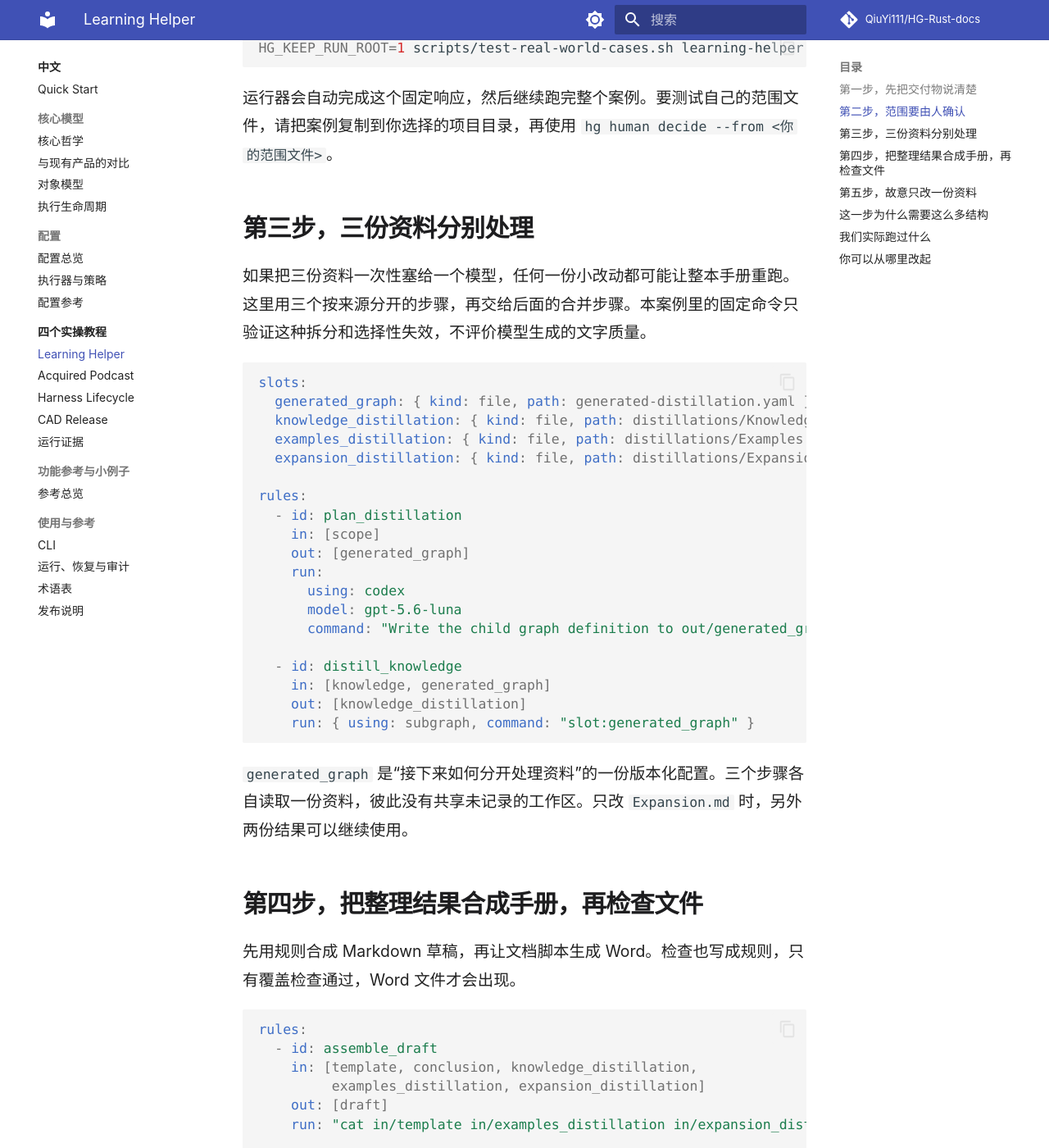
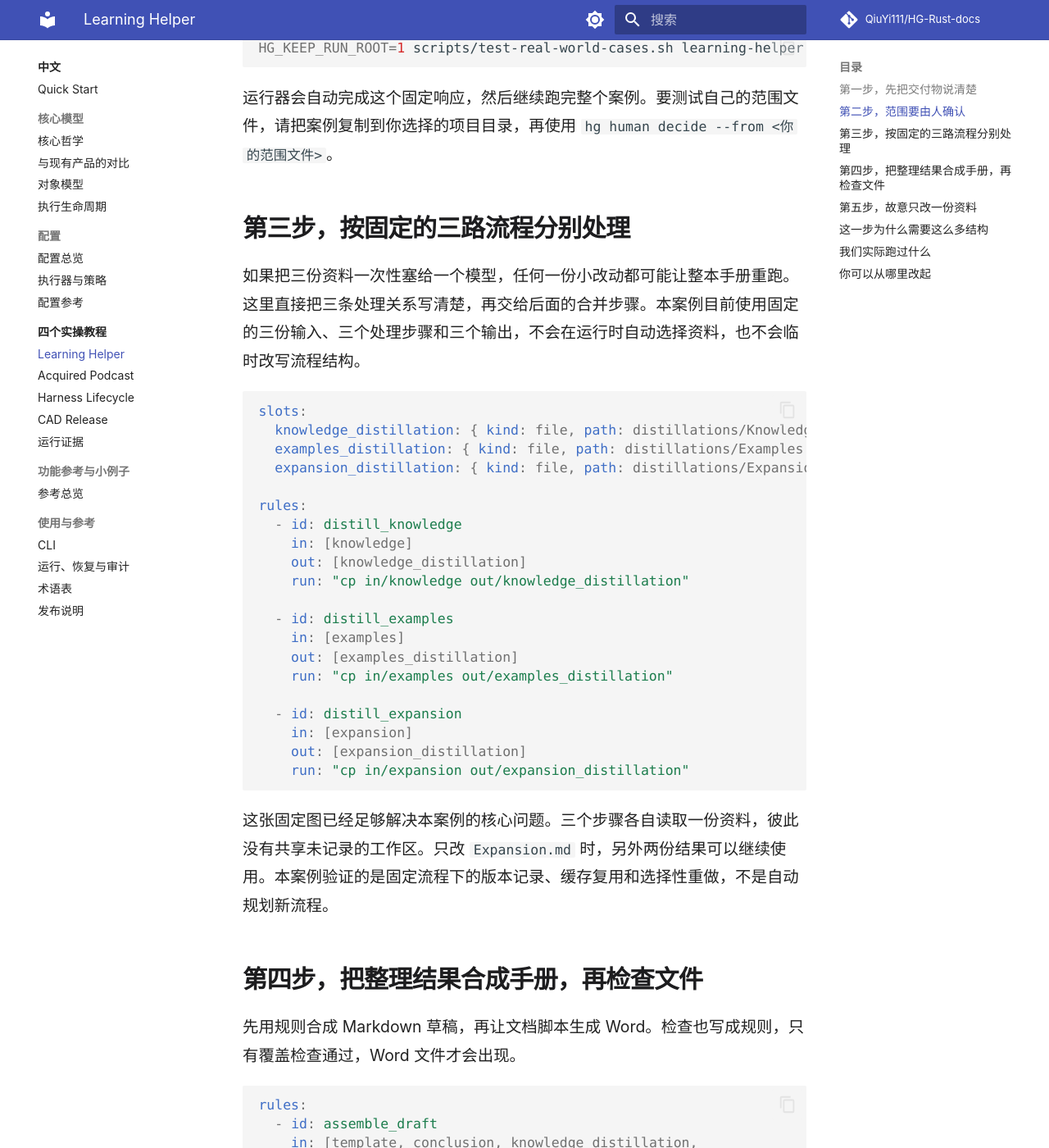
Before and after one commit to QiuYi111/HG-Rust-docs, an MkDocs documentation site: the page built from docs/zh/cases/learning-helper.md, in a window 1280 px wide and 1400 px high, scrolled down 2035 px. Shown: the whole window at 82% size. Built offline with MkDocs 1.6.1 and Material for MkDocs 9.7.7, drawn with Linux system fonts in a browser that asks for light colours; comment, search, counter and statistics services are not loaded; some of the changed text lies outside the part shown.

Commit message:
docs: explain learning helper fixed flow

````diff
--- a/docs/zh/cases/learning-helper.md
+++ b/docs/zh/cases/learning-helper.md
@@ -4,7 +4,7 @@
 
 你手里有一门课的三份资料。你想把它们放进一份有来源、有公式、能渲染的 Word 文件里。这个案例验证文件结构、公式对象、渲染和输入变化后的重新计算。它不评价手册内容是否适合真实教学。
 
-完整案例在 [HG-Rust 的 Learning Helper 目录](https://github.com/QiuYi111/HG-Rust/tree/main/examples/real-world/learning-helper)。下面的步骤可以直接对应目录里的 `harness.yaml` 和输入文件。
+完整案例在 [HG-Rust 的 Learning Helper 目录](https://github.com/QiuYi111/HG-Rust/tree/main/examples/real-world/learning-helper)。下面先用固定图讲清楚输入、处理和输出的关系，再带你运行案例验证程序。
 
 <div class="diagram">
   <img src="../../assets/case-learning.svg" alt="课程资料经过范围确认、分别整理、合并检查后生成 Word 手册" />
@@ -57,33 +57,34 @@ HG_KEEP_RUN_ROOT=1 scripts/test-real-world-cases.sh learning-helper contract
 
 运行器会自动完成这个固定响应，然后继续跑完整个案例。要测试自己的范围文件，请把案例复制到你选择的项目目录，再使用 `hg human decide --from <你的范围文件>`。
 
-## 第三步，三份资料分别处理
+## 第三步，按固定的三路流程分别处理
 
-如果把三份资料一次性塞给一个模型，任何一份小改动都可能让整本手册重跑。这里用三个按来源分开的步骤，再交给后面的合并步骤。本案例里的固定命令只验证这种拆分和选择性失效，不评价模型生成的文字质量。
+如果把三份资料一次性塞给一个模型，任何一份小改动都可能让整本手册重跑。这里直接把三条处理关系写清楚，再交给后面的合并步骤。本案例目前使用固定的三份输入、三个处理步骤和三个输出，不会在运行时自动选择资料，也不会临时改写流程结构。
 
 ```yaml
 slots:
-  generated_graph: { kind: file, path: generated-distillation.yaml }
   knowledge_distillation: { kind: file, path: distillations/Knowledge.md }
   examples_distillation: { kind: file, path: distillations/Examples.md }
   expansion_distillation: { kind: file, path: distillations/Expansion.md }
 
 rules:
-  - id: plan_distillation
-    in: [scope]
-    out: [generated_graph]
-    run:
-      using: codex
-      model: gpt-5.6-luna
-      command: "Write the child graph definition to out/generated_graph"
+  - id: distill_knowledge
+    in: [knowledge]
+    out: [knowledge_distillation]
+    run: "cp in/knowledge out/knowledge_distillation"
 
-  - id: distill_knowledge
-    in: [knowledge, generated_graph]
-    out: [knowledge_distillation]
-    run: { using: subgraph, command: "slot:generated_graph" }
+  - id: distill_examples
+    in: [examples]
+    out: [examples_distillation]
+    run: "cp in/examples out/examples_distillation"
+
+  - id: distill_expansion
+    in: [expansion]
+    out: [expansion_distillation]
+    run: "cp in/expansion out/expansion_distillation"
 ```
 
-`generated_graph` 是“接下来如何分开处理资料”的一份版本化配置。三个步骤各自读取一份资料，彼此没有共享未记录的工作区。只改 `Expansion.md` 时，另外两份结果可以继续使用。
+这张固定图已经足够解决本案例的核心问题。三个步骤各自读取一份资料，彼此没有共享未记录的工作区。只改 `Expansion.md` 时，另外两份结果可以继续使用。本案例验证的是固定流程下的版本记录、缓存复用和选择性重做，不是自动规划新流程。
 
 ## 第四步，把整理结果合成手册，再检查文件
 
````
Also changed, not shown: docs/en/cases/learning-helper.md (+17 -16 lines).
